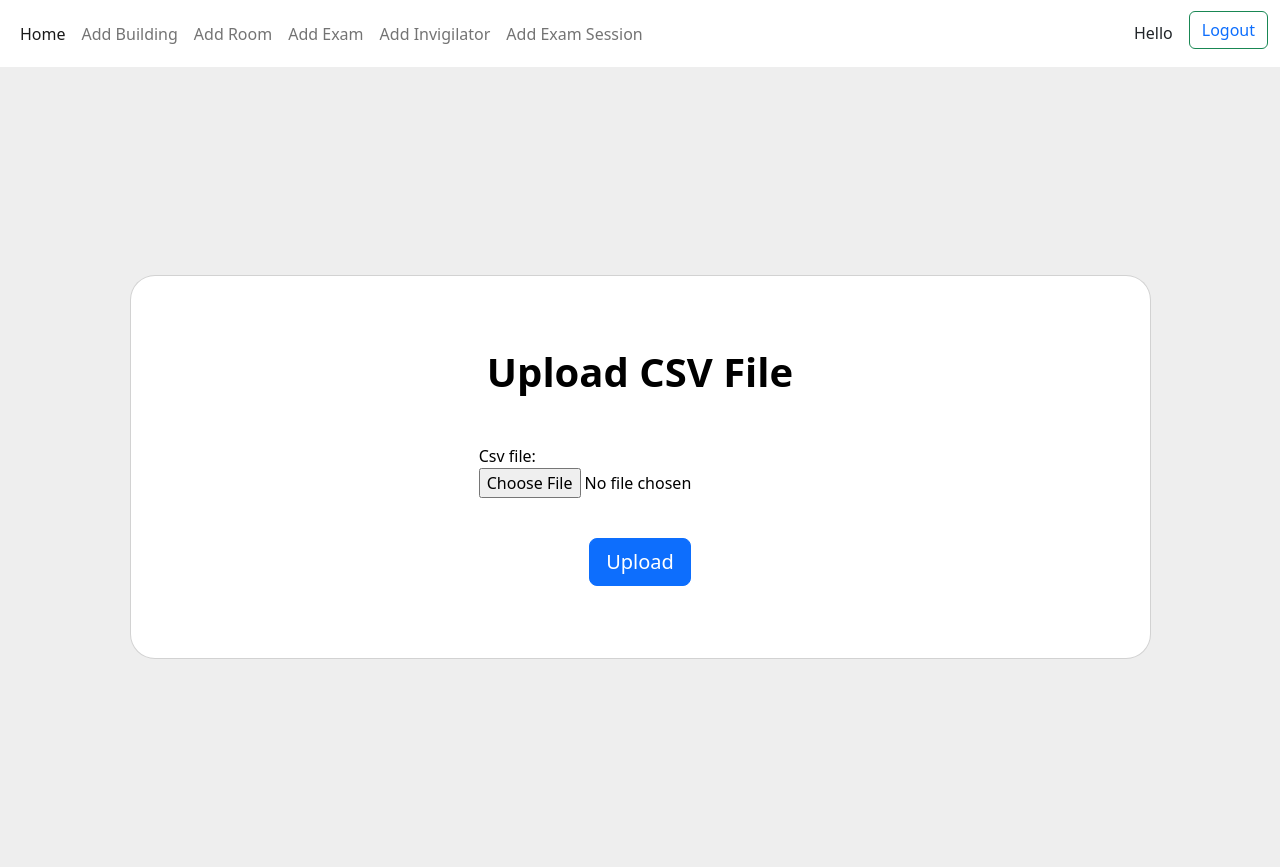
After one commit to amritsharma01/IMS, a Django app: page /ims/uploadcsv/ in a window 1280 px wide. The commit adds this page. Run offline with Django 4.2, Linux system fonts and the light colour scheme; the visitor is signed in with stand-in values (Sample User, id 1).

Commit message:
can now load from csvs

```diff
--- a/IMSapp/forms.py
+++ b/IMSapp/forms.py
@@ -25,3 +25,6 @@ class ExamSessionForm(forms.ModelForm):
     class Meta:
         model=ExamSession
         fields="__all__"
+
+class CsvUploadForm(forms.Form):
+    csv_file = forms.FileField()
--- /dev/null
+++ b/IMSapp/templates/addcsv.html
@@ -0,0 +1,41 @@
+{% extends "base.html" %}
+
+{% block content %}
+
+    <section class="vh-100" style="background-color: #eee;">
+        <div class="container h-100">
+          <div class="row d-flex justify-content-center align-items-center h-100">
+            <div class="col-lg-12 col-xl-11">
+              <div class="card text-black" style="border-radius: 25px;">
+                <div class="card-body p-md-5">
+                  <div class="row justify-content-center">
+                    <div class="col-md-10 col-lg-6 col-xl-5 order-2 order-lg-1">
+
+                      <p class="text-center h1 fw-bold mb-5 mx-1 mx-md-4 mt-4">Upload CSV File</p>
+
+
+      <form method="post" enctype="multipart/form-data">
+    {% csrf_token %}
+
+     <div class="d-flex justify-content-center mx-4 mb-3 mb-lg-4">
+                         {{ form.as_p }}
+                        </div>
+  <div class="d-flex justify-content-center mx-4 mb-3 mb-lg-4">
+                          <button type="submit" class="btn btn-primary btn-lg">Upload</button>
+                        </div>
+</form>
+
+
+
+                    </div>
+
+                  </div>
+                </div>
+              </div>
+            </div>
+          </div>
+        </div>
+      </section>
+
+
+{% endblock%}
--- a/IMSapp/templates/exams.html
+++ b/IMSapp/templates/exams.html
@@ -50,6 +50,7 @@
                                 id="id_semester_type">
                                 <option value="morning" selected>Morning</option>
                                 <option value="day">Day</option>
+                                <option value="evening">Evening</option>
                           </select>
                               <label class="form-label" for="form3Example1c">Shift</label>
                             </div>
--- a/IMSapp/templates/examsessions.html
+++ b/IMSapp/templates/examsessions.html
@@ -21,6 +21,7 @@
                                 id="id_semester_type">
                                 <option value="morning" selected>Morning</option>
                                 <option value="day">Day</option>
+                                <option value="evening">Evening</option>
                           </select>
                               <label class="form-label" for="form3Example1c">Shift</label>
                             </div>
--- a/IMSapp/templates/invigilators.html
+++ b/IMSapp/templates/invigilators.html
@@ -72,6 +72,9 @@
 
                         <div class="d-flex justify-content-center mx-4 mb-3 mb-lg-4">
                           <button type="submit" class="btn btn-primary btn-lg">Add</button>
+                          <h1>_</h1>
+                         <a href="{% url "IMSapp:uploadcsv"%}" class="btn btn-primary btn-lg active" role="button" aria-pressed="true">Upload File</a>
+
                         </div>
                       </form>
                     </div>
--- a/IMSapp/urls.py
+++ b/IMSapp/urls.py
@@ -10,6 +10,7 @@ urlpatterns = [
     path("rooms/",views.rooms,name="rooms"),
     path("exams/",views.exams,name="exams"),
     path("invigilators/",views.invigilators,name="invigilators"),
-    path("examsessions/",views.examsessions,name="examsessions")
+    path("examsessions/",views.examsessions,name="examsessions"),
+    path("uploadcsv/",views.uploadcsv,name="uploadcsv")
 
 ]
--- a/IMSapp/views.py
+++ b/IMSapp/views.py
@@ -4,8 +4,10 @@ from django.http import HttpResponse,HttpResponseRedirect
 from django.urls import reverse
 from django.contrib.auth.models import User
 from django.contrib.auth.decorators import login_required
-from .forms import BuildingForm,RoomForm,ExamForm,InvigilatorForm,ExamSessionForm
+from .forms import BuildingForm,RoomForm,ExamForm,InvigilatorForm,ExamSessionForm,CsvUploadForm
 from IMSapp.models import Building,Room,Exam,Invigilator,ExamSession
+from django.contrib import messages
+import csv
 
 # Create your views here.
 def index(request):
@@ -71,6 +73,7 @@ def register(request):
 
 @login_required(login_url="IMSapp:login")
 def buildings(request):
+    messages.success(request,"welcome to add building")
     buildinglist=Building.objects.all()
     if request.method=="POST":
         print("hai")
@@ -159,3 +162,22 @@ def examsessions(request):
         "exams":examlist,
         "examsessions":examsessions
     })
+
+@login_required(login_url="IMSapp:login")
+def uploadcsv(request):
+        if request.method == 'POST':
+            form = CsvUploadForm(request.POST, request.FILES)
+            if form.is_valid():
+                csv_file = request.FILES['csv_file']
+                decoded_file = csv_file.read().decode('utf-8')
+                csv_data = csv.reader(decoded_file.splitlines(), delimiter=',')
+                next(csv_data)
+                for row in csv_data:
+                    firstname, lastname = row
+                    invigilator = Invigilator.objects.create(firstname=firstname, lastname=lastname)
+                return HttpResponseRedirect(reverse("IMSapp:invigilators"))
+
+        else:
+            form = CsvUploadForm()
+
+        return render(request, 'addcsv.html', {'form': form})
```
Also changed, not shown: IMSapp/models.py (+7 -5 lines), IMSapp/templates/building.html (+5 -5 lines), IMSapp/migrations/0003_alter_exam_shift_alter_examsession_shift.py (added), IMSapp/migrations/0004_alter_invigilator_age_alter_invigilator_email_and_more.py (added).
